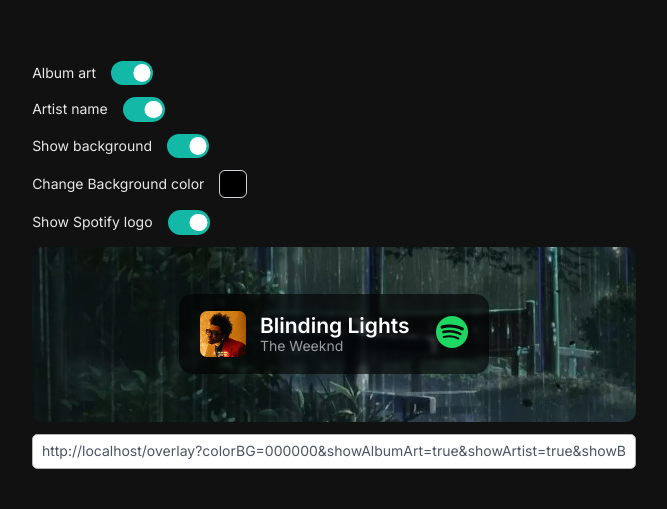
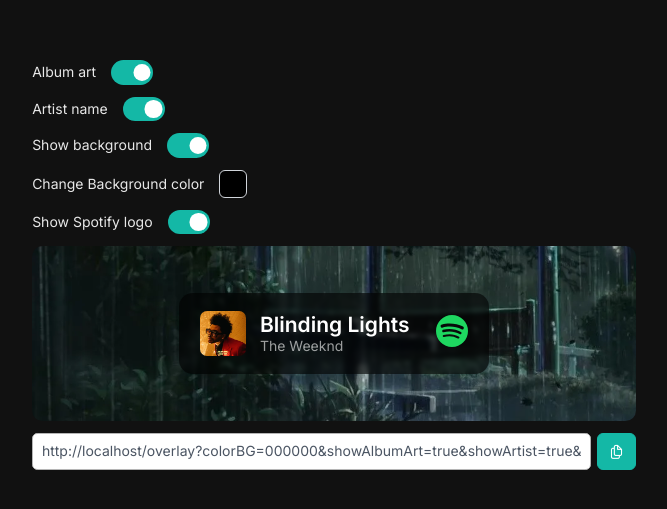
Before and after one commit to haxgun/Beatwave, a Vue app: page /settings in a window 1280 px wide. Shown: the part 135-644 px from the top of the page, without its empty margins (306-973 px from the left). Built offline with nearby package versions, Linux system fonts and the light colour scheme; no server answers; a web font is replaced by a local one.

Commit message:
feat: add copy button

```diff
--- a/package.json
+++ b/package.json
@@ -25,8 +25,11 @@
     "eslint": "^8.53.0",
     "eslint-config-prettier": "^9.0.0",
     "eslint-plugin-vue": "^9.17.0",
+    "install": "^0.13.0",
     "normalize.css": "^8.0.1",
+    "npm": "^10.2.3",
     "prettier": "^3.1.0",
+    "primeicons": "^6.0.1",
     "primevue": "^3.40.1",
     "query-string": "^8.1.0",
     "vite": "^4.4.11",
--- a/src/assets/style.scss
+++ b/src/assets/style.scss
@@ -195,6 +195,15 @@
     align-items: center;
     gap: 15px;
   }
+
+  .settings__input {
+    display: flex;
+    gap: 6px;
+
+    input {
+      width: -webkit-fill-available;
+    }
+  }
 }
 
 .preview {
--- a/src/main.js
+++ b/src/main.js
@@ -6,11 +6,13 @@
 import InputSwitch from 'primevue/inputswitch'
 import InputText from 'primevue/inputtext'
 import ColorPicker from 'primevue/colorpicker';
-
+import Button from 'primevue/button';
 
 import 'primevue/resources/themes/lara-light-teal/theme.css'
+import 'primeicons/primeicons.css'
 
 import '@/assets/style.scss'
+
 import router from '@/router'
 
 const app = createApp(App)
@@ -21,4 +23,5 @@
 app.component('InputSwitch', InputSwitch)
 app.component('InputText', InputText)
 app.component('ColorPicker', ColorPicker)
+app.component('Button', Button)
 app.mount('#app')
--- a/src/pages/Settings.vue
+++ b/src/pages/Settings.vue
@@ -42,7 +42,10 @@
               <img src="@/assets/preview_bg.webp" alt="" />
             </div>
           </div>
-          <InputText rows="5" cols="82" class="textarea" readonly v-model="browserSourceUrl" />
+          <div class="settings__input">
+            <InputText id="linkOBS" rows="5" cols="82" class="textarea" readonly v-model="browserSourceUrl" />
+            <Button @click="copyText()" icon="pi pi-copy" aria-label="Filter" />
+          </div>
         </div>
       </div>
     </div>
@@ -60,6 +63,11 @@
     accessToken() {
       const parsed = queryString.parse(this.$route.hash)
       return parsed['access_token']
+    },
+
+    copyText() {
+      const inputDoc = this.browserSourceUrl
+      navigator.clipboard.writeText(inputDoc);
     },
 
     browserSourceUrl() {
```
